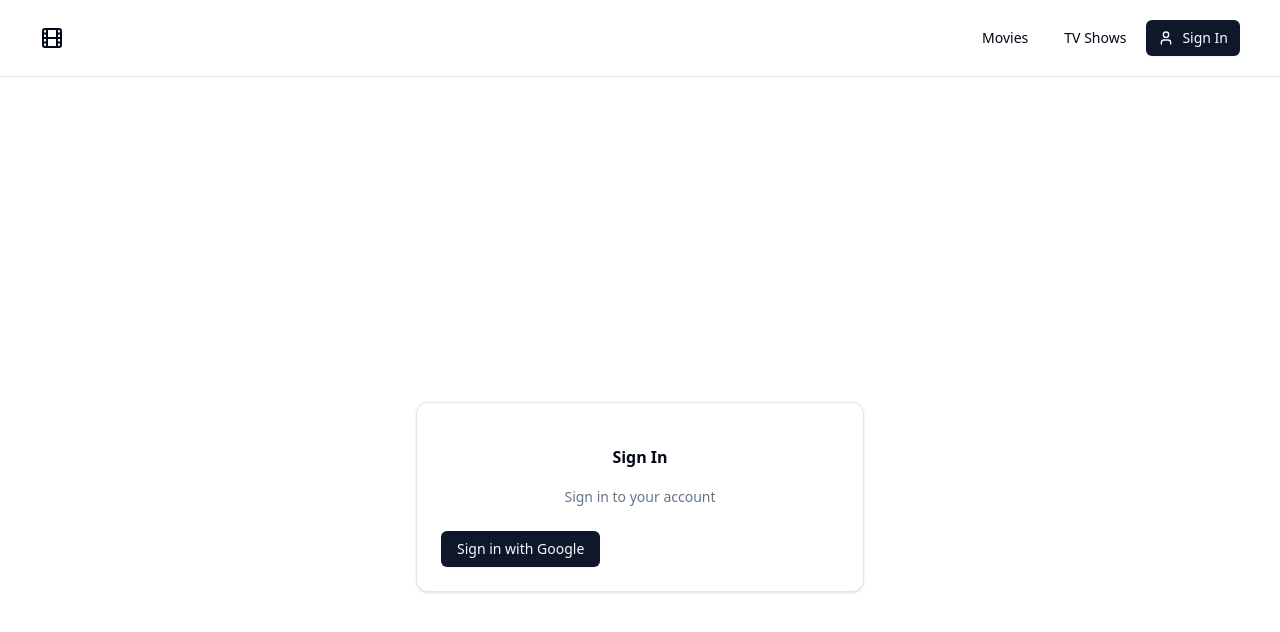
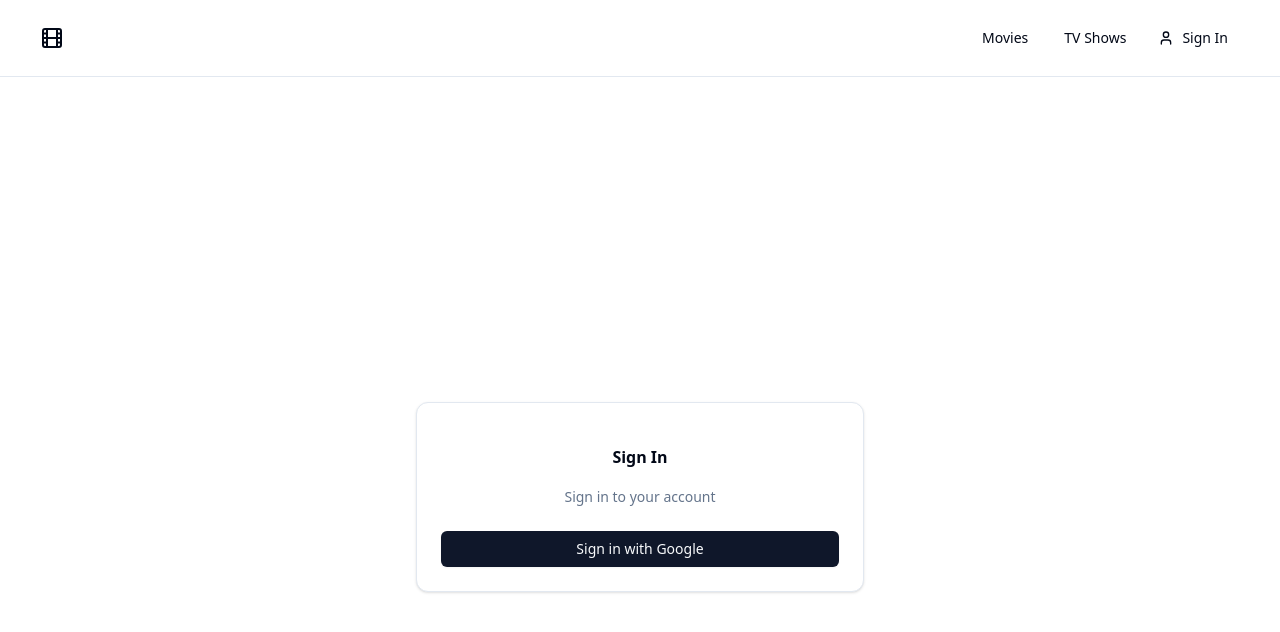
Before and after one commit to devaneyj3/movies-app, a Next.js app: page /sign-in in a window 1280 px wide. Shown: the top 632 px of the page. Built offline with nearby package versions, Linux system fonts and the light colour scheme; no server answers.

Commit message:
complete custom sign in page

```diff
--- a/app/(auth)/sign-in/page.js
+++ b/app/(auth)/sign-in/page.js
@@ -7,10 +7,14 @@ import {
 	CardContent,
 } from "@/components/ui/card";
 import Link from "next/link";
+import { signIn } from "@/auth";
+import { AuthError } from "next-auth";
+
 export const metadata = {
 	title: "Sign In",
 };
-const SignInPage = () => {
+export default async function SignInPage({ searchParams }) {
+	const { callbackUrl } = await searchParams;
 	return (
 		<div className="w-full max-w-md mx-auto">
 			<Card>
@@ -22,13 +26,26 @@ const SignInPage = () => {
 					</CardDescription>
 				</CardHeader>
 				<CardContent className="space-y-4">
-					<Button type="submit" className="text-center">
-						<span>Sign in with Google</span>
-					</Button>
+					<form
+						action={async () => {
+							"use server";
+							try {
+								await signIn("google", {
+									redirectTo: callbackUrl ?? "/",
+								});
+							} catch (error) {
+								if (error instanceof AuthError) {
+									return redirect(`/error?error=${error.type}`);
+								}
+								throw error;
+							}
+						}}>
+						<Button variant="default" className="w-full">
+							<span>Sign in with Google</span>
+						</Button>
+					</form>
 				</CardContent>
 			</Card>
 		</div>
 	);
-};
-
-export default SignInPage;
+}
--- a/components/Header/AuthMenu.js
+++ b/components/Header/AuthMenu.js
@@ -1,6 +1,6 @@
 "use client";
 import React from "react";
-import { useSession, signIn, signOut } from "next-auth/react";
+import { useSession, signOut } from "next-auth/react";
 import { Button } from "../ui/button";
 import Link from "next/link";
 import { UserIcon } from "lucide-react";
@@ -20,9 +20,11 @@ export default function AuthMenu() {
 					</Button>
 				</>
 			) : (
-				<Button onClick={() => signIn()}>
-					<UserIcon />
-					Sign In
+				<Button asChild variant="ghost">
+					<Link href="/sign-in">
+						<UserIcon />
+						Sign In
+					</Link>
 				</Button>
 			)}
 		</>
```
